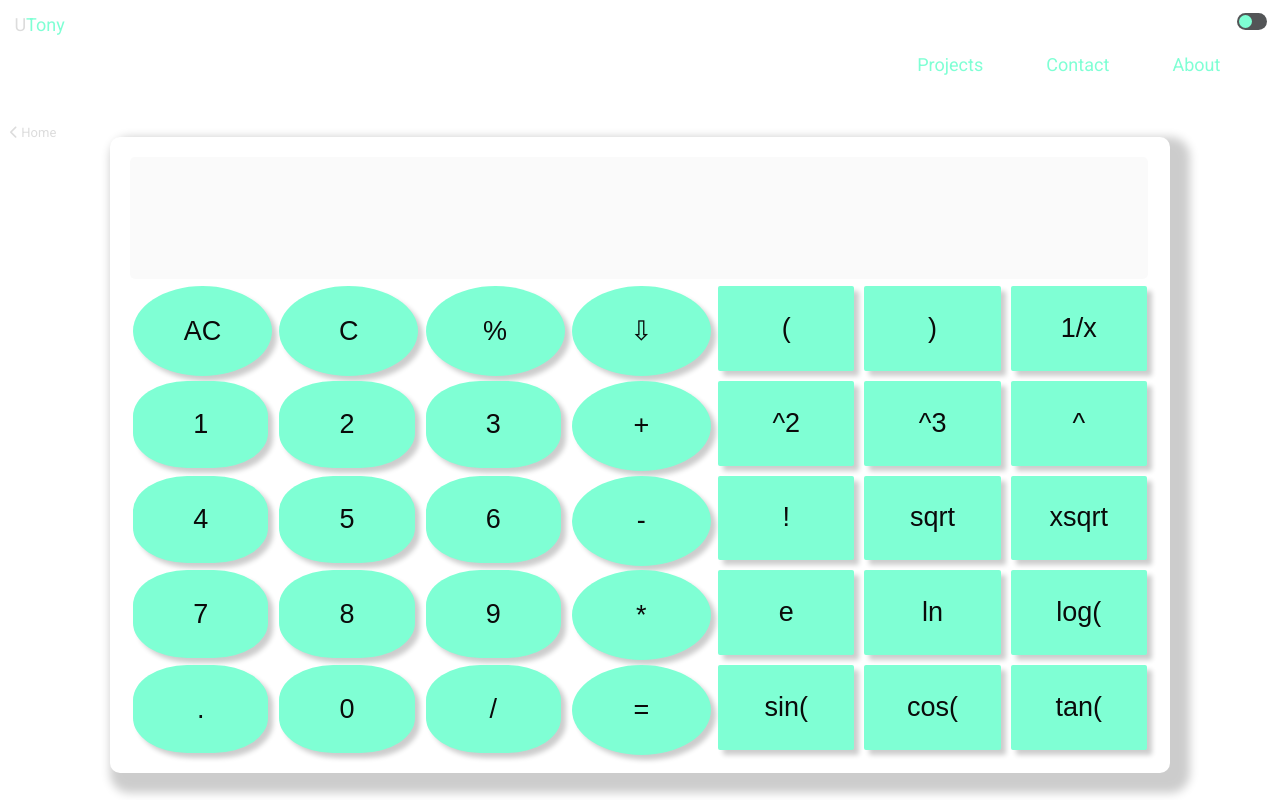
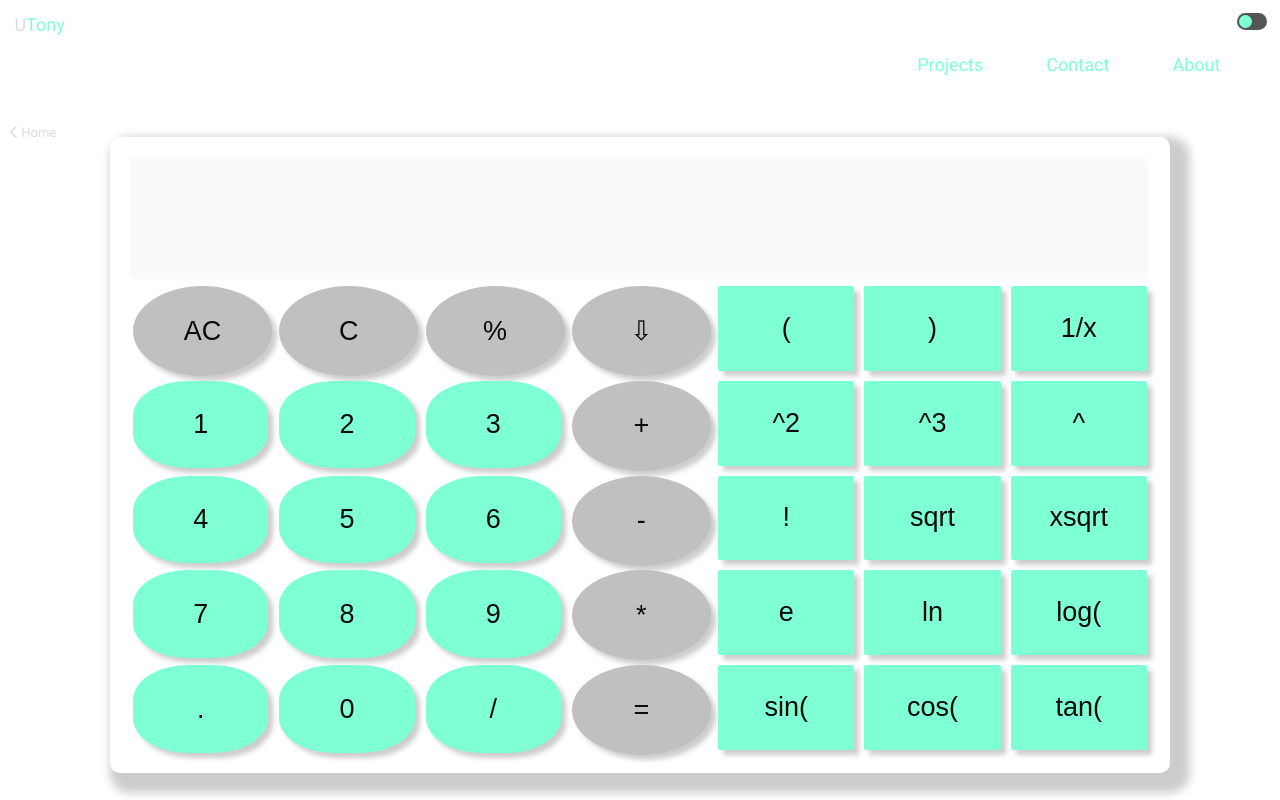
Before and after one commit to UtonyDev/utony-portfolio, a React (Vite) app: page /utonycalc in a window 1280 px wide. Shown: the top 800 px of the page. Built offline with nearby package versions, Linux system fonts and the light colour scheme.

Commit message:
color ui change to calc

```diff
--- a/src/Pages/utonycalc/utonycalc.css
+++ b/src/Pages/utonycalc/utonycalc.css
@@ -81,7 +81,7 @@
       border-radius: 50% !important;
       width: 95%;
       height: 95%;
-
+      background-color:#C0C0C0 ;
     }
     .item1 {
       grid-row: span 1;
```
